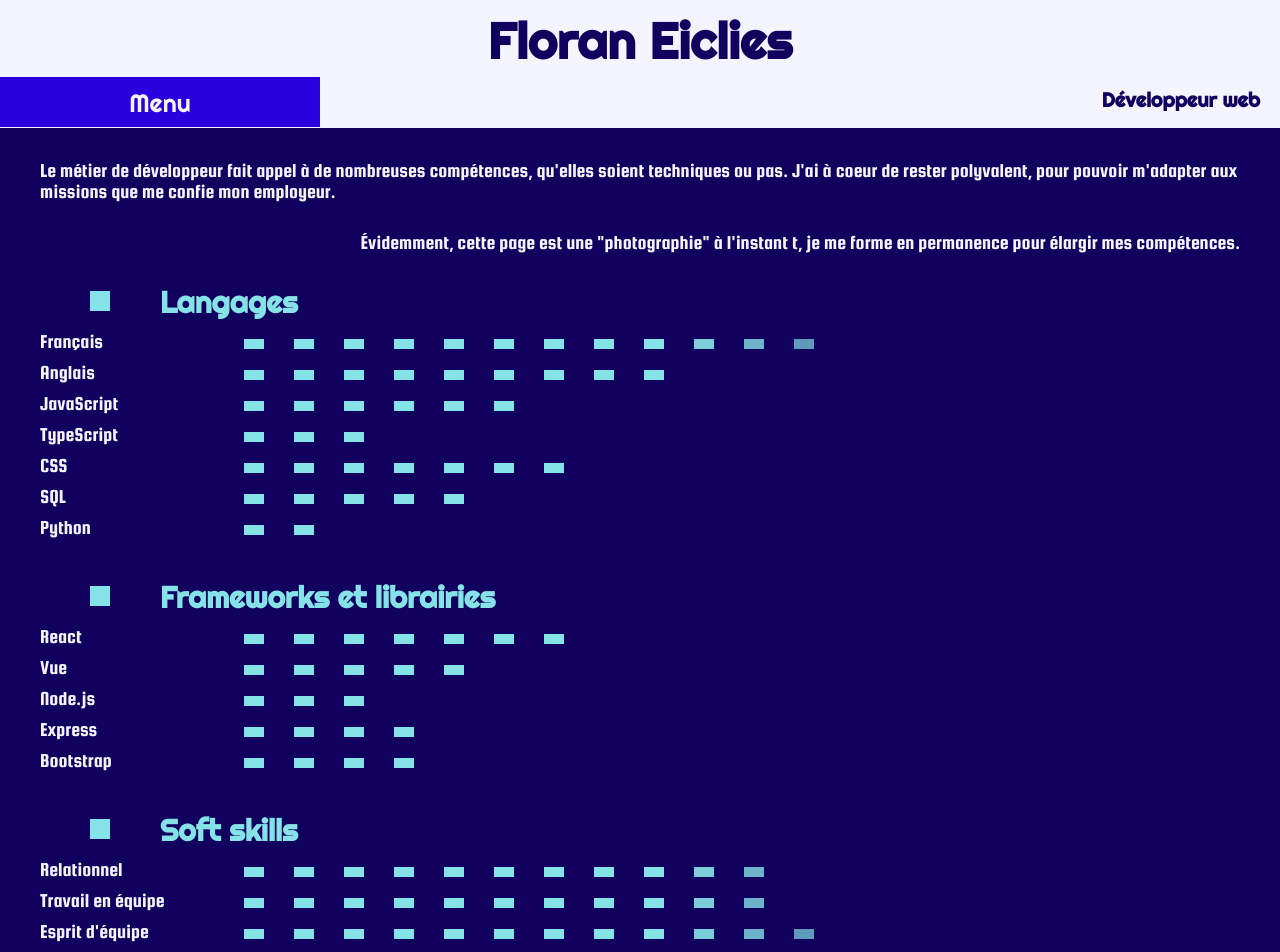
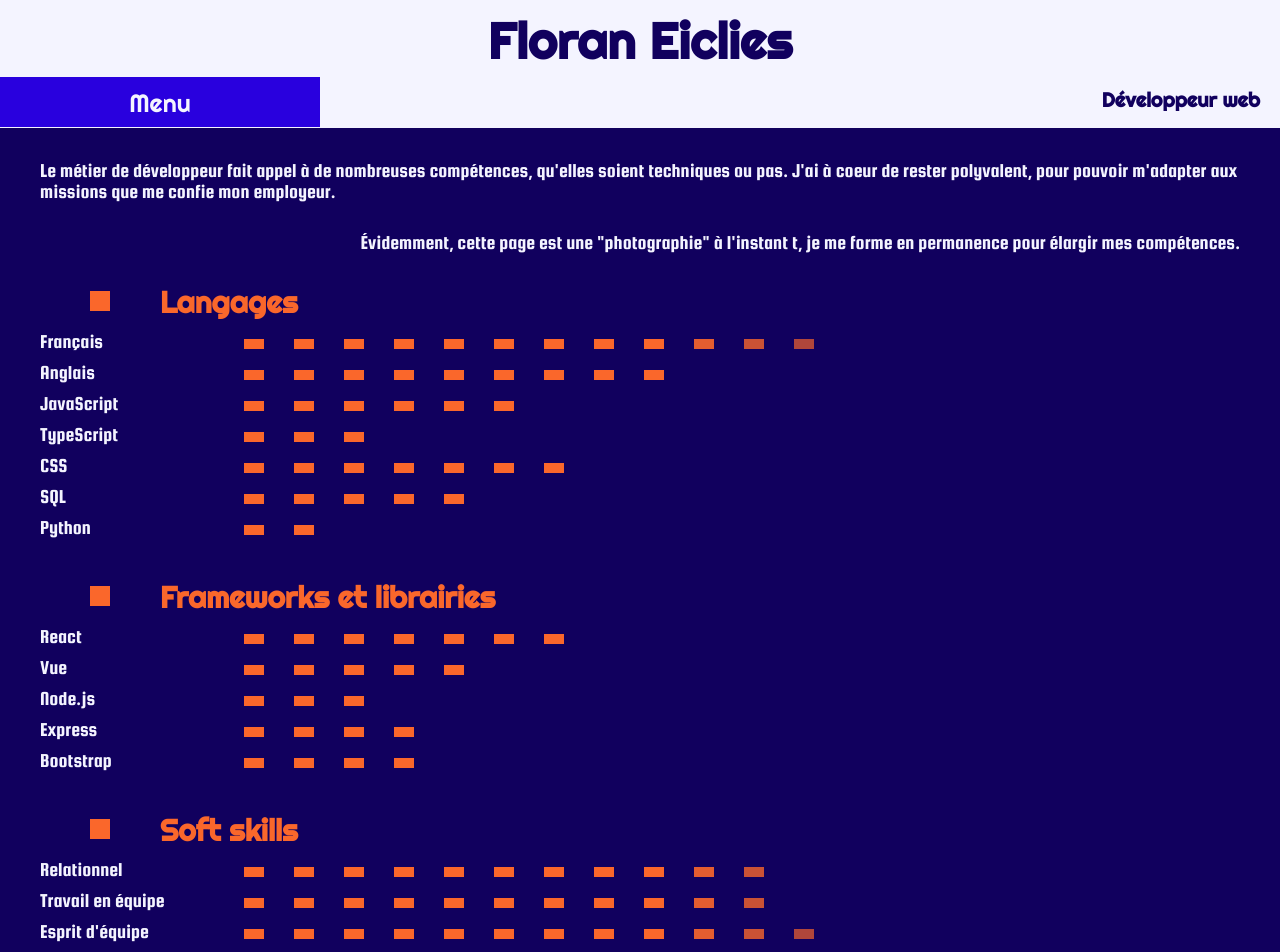
Before and after one commit to e-floran/onlinecv, a React (Create React App) app: page /skills in a window 1280 px wide. Shown: the top 952 px of the page. Built offline with nearby package versions, Linux system fonts and the light colour scheme.

Commit message:
updated colors

```diff
--- a/src/components/Experience/Uballers.jsx
+++ b/src/components/Experience/Uballers.jsx
@@ -2,7 +2,7 @@ function Uballers(){
     return(
         <article className="project">
             <h5 className="projectTitle">Uballers <span><span className="miniPulsar" style={{animation: `pulsed 2s linear 0.5s infinite`}}/><span className="miniPulsar" style={{animation: `pulsed 2s linear 0.75s infinite`}}/><span className="miniPulsar" style={{animation: `pulsed 2s linear 1s infinite`}}/></span></h5>
-            <h6 className="projectDate">Télétravail, depuis mars 2021</h6>
+            <h6 className="projectDate">télétravail, depuis mars 2021</h6>
             <p>Pour lancer ma carrière de développeur web, j'ai la chance de pouvoir participer à ce projet ambitieux : <a href="https://uballers.com/" title="Site de Uballers">Uballers</a></p>
             <p>Étant passionné de basket, l'univers de l'entreprise est évidemment un vrai plus pour moi.</p>
             <div className="technoContainer">
--- a/src/index.css
+++ b/src/index.css
@@ -1,11 +1,11 @@
 :root {
-  --darkBlue: #11005e;
-  --midBlue: #2900de;
-  --lightBlue: #85e2e6;
+  --CVprimary: #11005e;
+  --CVprimaryAlt: #2900de;
+  --CVsecondary: #fa672b;
   --whitish: #f4f4ff;
   --blackish: #000114;
   font-size: 14px;
-  background-color: var(--darkBlue);
+  background-color: var(--CVprimary);
 }
 * {
   margin: 0;
--- a/src/style/education.css
+++ b/src/style/education.css
@@ -11,18 +11,18 @@ h5 {
 }
 .courseDot {
   display: inline-block;
-  background: var(--lightBlue);
+  background: var(--CVsecondary);
   height: 0.75rem !important;
   width: 0.5rem !important;
   margin-right: 0.5rem;
 }
 .courseTitle a {
   text-decoration: none;
-  color: var(--midBlue);
+  color: var(--CVprimaryAlt);
   cursor: pointer;
 }
 .courseTitle a:hover {
-  color: var(--lightBlue);
+  color: var(--CVsecondary);
 }
 .inProgress {
   display: grid;
--- a/src/style/experience.css
+++ b/src/style/experience.css
@@ -29,10 +29,10 @@
 }
 .projectTitle a {
   text-decoration: none;
-  color: var(--midBlue);
+  color: var(--CVprimaryAlt);
 }
 .projectTitle a:hover {
-  color: var(--lightBlue);
+  color: var(--CVsecondary);
 }
 .projectImage {
   width: 100%;
@@ -40,10 +40,10 @@
 .project > p > a {
   font-family: "Squada One", cursive;
   text-decoration: none;
-  color: var(--midBlue);
+  color: var(--CVprimaryAlt);
 }
 .project > p > a:hover {
-  color: var(--lightBlue);
+  color: var(--CVsecondary);
 }
 .technoContainer {
   width: 100%;
@@ -53,7 +53,7 @@
 }
 .techno {
   height: 1.25rem;
-  background-color: var(--lightBlue);
+  background-color: var(--CVsecondary);
   color: var(--blackish);
   text-align: center !important;
   padding: 0.1rem 0;
--- a/src/style/header.css
+++ b/src/style/header.css
@@ -2,7 +2,7 @@ header {
   width: 100%;
   height: 6.4rem;
   margin-bottom: 1rem;
-  color: var(--darkBlue);
+  color: var(--CVprimary);
   background-color: var(--whitish);
   display: grid;
   grid-template-columns: 50% 50%;
@@ -54,7 +54,7 @@ header {
 .headerButton {
   width: 50%;
   padding: 0.47rem 1rem;
-  background-color: var(--midBlue);
+  background-color: var(--CVprimaryAlt);
   font-size: 1.25rem;
   color: var(--whitish);
   border: none;
@@ -64,12 +64,12 @@ header {
   width: 100%;
   padding: 0.5rem 1rem;
   font-size: 1.25rem;
-  background-color: var(--lightBlue);
+  background-color: var(--CVsecondary);
   color: var(--whitish);
   display: none;
 }
 .headerList li:hover {
-  background-color: var(--midBlue);
+  background-color: var(--CVprimaryAlt);
 }
 .headerList .displayed {
   display: inline;
--- a/src/style/home.css
+++ b/src/style/home.css
@@ -18,7 +18,7 @@ label {
 }
 h3 {
   font-size: 1.5rem;
-  color: var(--lightBlue) !important;
+  color: var(--CVsecondary) !important;
 }
 
 .sectionContainer {
@@ -64,7 +64,7 @@ p:nth-of-type(odd) {
 }
 .pulsar,
 .miniPulsar {
-  background: var(--lightBlue);
+  background: var(--CVsecondary);
   box-shadow: 0 0 0 0 rgba(123, 226, 230, 1);
 }
 .pulsar {
@@ -82,7 +82,7 @@ p:nth-of-type(odd) {
 
 @keyframes pulsed {
   0% {
-    box-shadow: 0 0 0 0 rgba(123, 226, 230, 0.7);
+    box-shadow: 0 0 0 0 rgba(250, 103, 43, 0.7);
   }
 
   70% {
@@ -113,7 +113,7 @@ label {
 }
 input,
 textarea {
-  background-color: var(--lightBlue);
+  background-color: var(--CVsecondary);
   color: var(--blackish);
   border: 0.1rem solid var(--whitish);
 }
@@ -127,12 +127,12 @@ input {
 #formButton {
   width: 30%;
   margin: 1rem auto 0 auto;
-  background-color: var(--lightBlue);
+  background-color: var(--CVsecondary);
   border: 0.1rem solid var(--whitish);
   cursor: pointer;
 }
 #formButton:focus {
-  background-color: var(--midBlue);
+  background-color: var(--CVprimaryAlt);
 }
 .socialContainer {
   display: grid;
--- a/src/style/skills.css
+++ b/src/style/skills.css
@@ -25,7 +25,7 @@
   grid-gap: 0;
 }
 .skillPoint {
-  background: var(--darkBlue);
+  background: var(--CVprimary);
   height: 0.5rem !important;
   width: 1rem !important;
   margin-top: 0.4rem;
@@ -33,15 +33,15 @@
 
 @keyframes coloring {
   0% {
-    background: var(--darkBlue);
+    background: var(--CVprimary);
   }
 
   1% {
-    background: var(--lightBlue);
+    background: var(--CVsecondary);
   }
 
   100% {
-    background: var(--lightBlue);
+    background: var(--CVsecondary);
   }
 }
 .noPoint {
```
